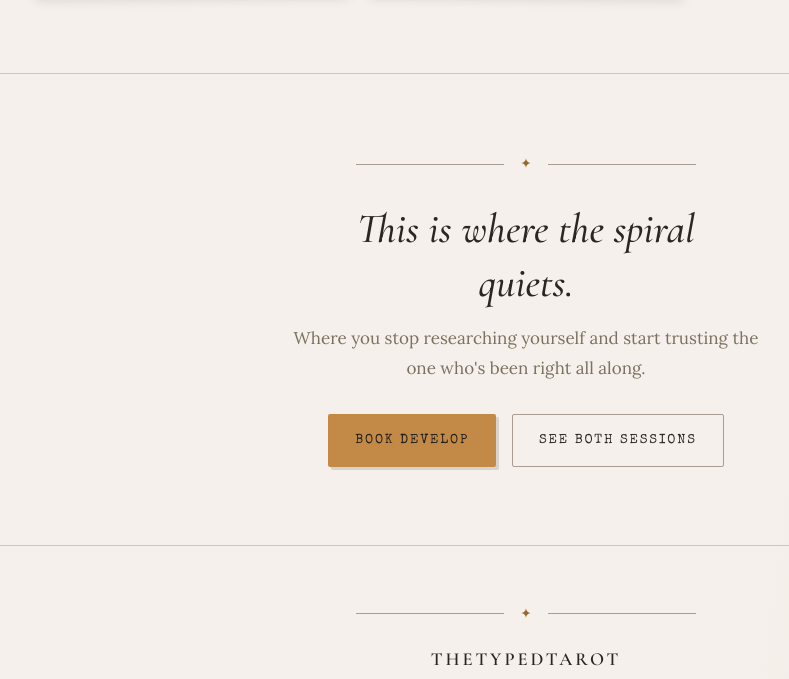
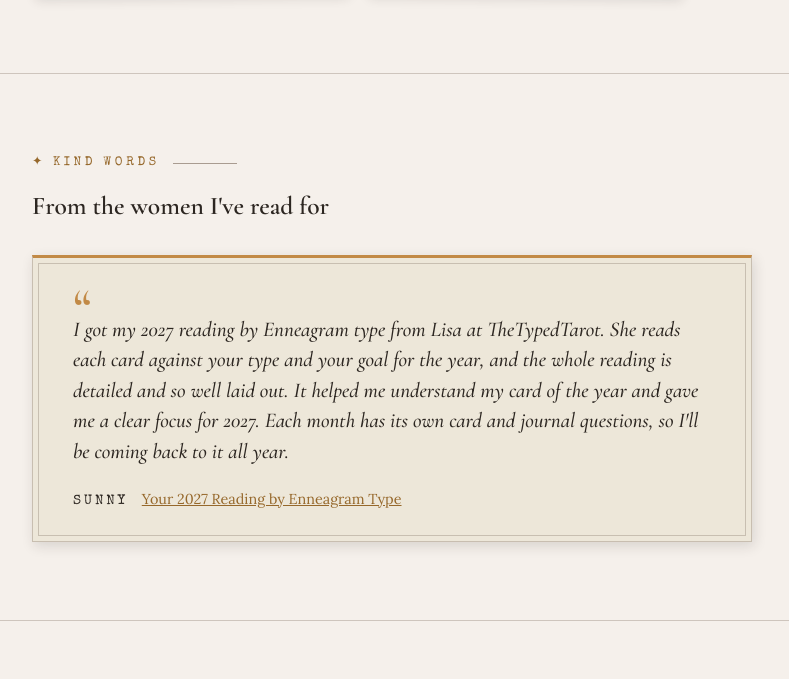
Before and after one commit to thetypedtarot/website, a plain HTML site: page index.html in a window 1280 px wide. Shown: the part 3066-3745 px from the top of the page, without its empty margins (114-903 px from the left). Drawn offline with Linux system fonts and the light colour scheme.

Commit message:
Add Sunny's testimonial to the 2027 reading sales page and Home page
Co-Authored-By: Claude Opus 5.5 <noreply@anthropic.com>
Claude-Session: https://claude.ai/code/session_0114ap43kgX4ZWcBiwd8eVA5

```diff
--- a/index.html
+++ b/index.html
@@ -335,6 +335,28 @@ section + section { border-top: 1px solid var(--line); }
 .interlude .sub { color: var(--tx-soft); max-width: 46ch; margin: 0 auto; }
 .interlude .btn-row { justify-content: center; }
 
+/* ── testimonials ───────────────────────────────────────── */
+.quote-grid { display: grid; grid-template-columns: repeat(auto-fit, minmax(300px, 1fr)); gap: 24px; margin-top: 34px; }
+.quote-grid.solo { grid-template-columns: minmax(0, 720px); }
+.tquote {
+  margin: 0;
+  background: var(--panel);
+  border: 1px solid var(--line);
+  border-top: 3px solid var(--acc);
+  box-shadow: inset 0 0 0 5px var(--panel), inset 0 0 0 6px var(--line), 2px 4px 12px var(--shadow);
+  padding: 34px clamp(24px, 4vw, 40px) 28px;
+}
+.tquote .mark { font-family: 'Cormorant Garamond', Georgia, serif; font-size: 3.4rem; line-height: .6; color: var(--acc); display: block; height: 22px; }
+.tquote blockquote { margin: 0; }
+.tquote blockquote p {
+  font-family: 'Cormorant Garamond', Georgia, serif; font-style: italic; font-weight: 500;
+  font-size: 1.32rem; line-height: 1.45; color: var(--tx-strong); max-width: none;
+}
+.tquote figcaption { margin-top: 20px; display: flex; flex-wrap: wrap; gap: 6px 14px; align-items: baseline; }
+.tquote .who { font-family: 'Special Elite', 'Courier New', monospace; font-size: .85rem; letter-spacing: .2em; text-transform: uppercase; color: var(--tx-strong); }
+.tquote .what { font-size: .9rem; color: var(--tx-soft); }
+.tquote .what a { color: var(--acc-tx); }
+
 /* ── the map + the mirror (about) ───────────────────────── */
 .mod-grid { display: grid; grid-template-columns: repeat(2, 1fr); gap: 22px; margin-top: 34px; }
 .mod {
@@ -494,6 +516,22 @@ const SESSION_META = {
 };
 const meta = (which) => SESSION_META[which].map(m => `<span class="chip">${m}</span>`).join("");
 
+/* ════════════════════════════════════════════════════════════
+   LISA: YOUR TESTIMONIALS LIVE HERE ⬇
+   To add a new one, copy a block from { to }, paste it below
+   the last one, and change the words. The Home page shows
+   every testimonial in this list, newest at the bottom.
+   "link" is optional: leave it as "" if there is no page.
+   ════════════════════════════════════════════════════════════ */
+const TESTIMONIALS = [
+  {
+    name:  "Sunny",
+    offer: "Your 2027 Reading by Enneagram Type",
+    link:  "/2027-reading/",
+    quote: "I got my 2027 reading by Enneagram type from Lisa at TheTypedTarot. She reads each card against your type and your goal for the year, and the whole reading is detailed and so well laid out. It helped me understand my card of the year and gave me a clear focus for 2027. Each month has its own card and journal questions, so I'll be coming back to it all year."
+  }
+];
+
 /* ── shared components ─────────────────────────────────── */
 
 const ENNEA_SVG = (cls) => `
@@ -517,6 +555,27 @@ const eyebrow = (text) => `
 
 const bookBtn = (which, label) => `
   <a class="btn btn-amber" href="${BOOKING[which]}" target="_blank" rel="noopener">${label}</a>`;
+
+const quoteCard = (t) => `
+  <figure class="tquote">
+    <span class="mark" aria-hidden="true">&ldquo;</span>
+    <blockquote><p>${t.quote}</p></blockquote>
+    <figcaption>
+      <span class="who">${t.name}</span>
+      <span class="what">${t.link ? `<a href="${t.link}">${t.offer}</a>` : t.offer}</span>
+    </figcaption>
+  </figure>`;
+
+const testimonialSection = () => TESTIMONIALS.length ? `
+  <section>
+    <div class="wrap">
+      ${eyebrow("✦ Kind Words")}
+      <h2>From the women I've read for</h2>
+      <div class="quote-grid${TESTIMONIALS.length === 1 ? " solo" : ""}">
+        ${TESTIMONIALS.map(quoteCard).join("")}
+      </div>
+    </div>
+  </section>` : "";
 
 /* ── pages ─────────────────────────────────────────────── */
 
@@ -607,6 +666,8 @@ const PageHome = () => `
       </div>
     </div>
   </section>
+
+  ${testimonialSection()}
 
   <section class="interlude">
     <div class="wrap">
```
Also changed, not shown: 2027-reading/index.html (+18 -0 lines).
